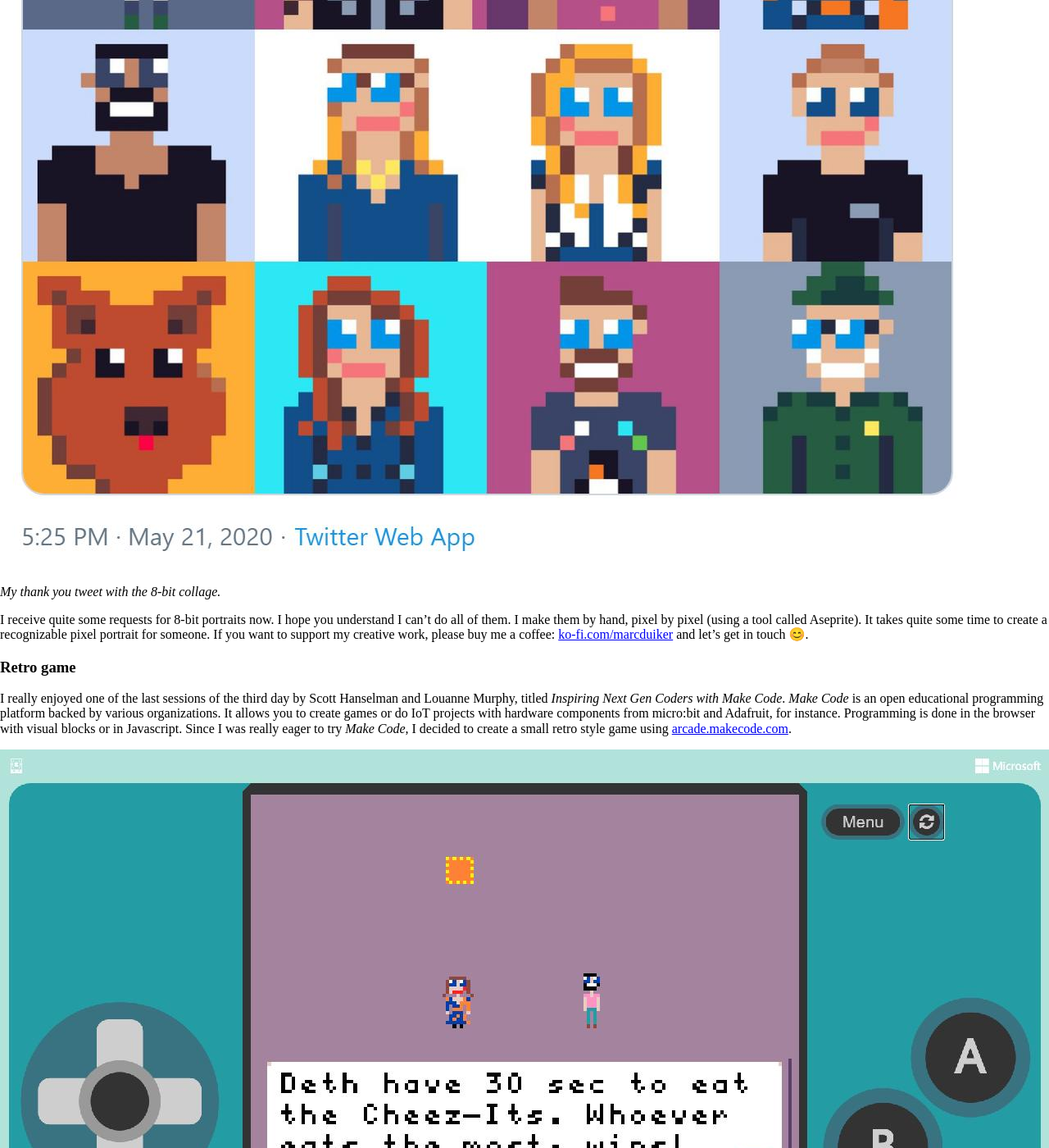
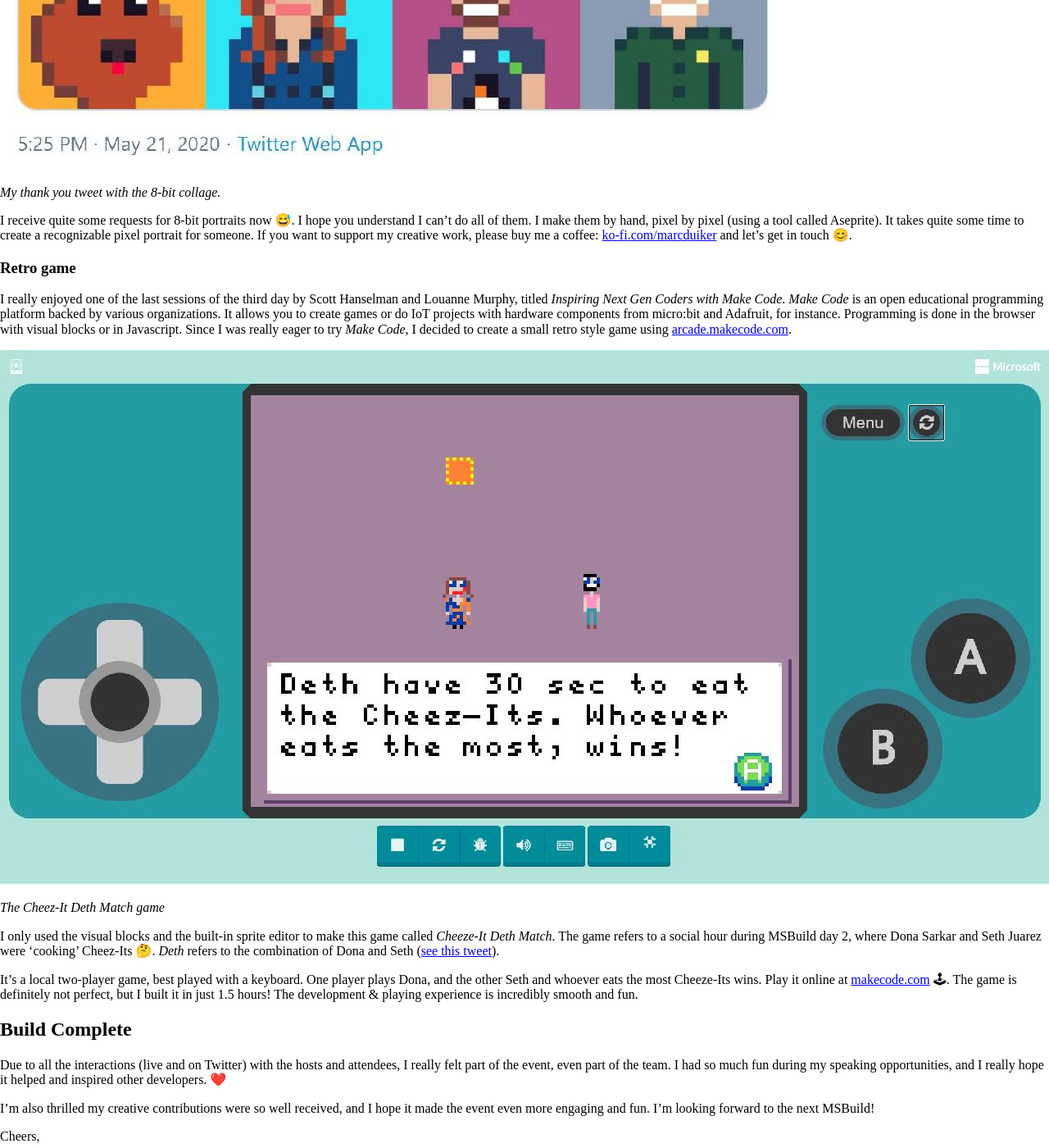
Before and after one commit to marcduiker/marcduiker.github.io, a Jekyll site: the page built from _posts/2020-05-22-msbuild-serverless-community-creativity.md, in a window 1280 px wide and 1400 px high, scrolled down 4618 px. Shown: the whole window at 82% size. Built offline with Jekyll 4.4.1, drawn with Linux system fonts in a browser that asks for light colours; nearby versions of some CDN libraries; some of the changed text lies outside the part shown.

Commit message:
Resized images

```diff
--- a/_posts/2020-05-22-msbuild-serverless-community-creativity.md
+++ b/_posts/2020-05-22-msbuild-serverless-community-creativity.md
@@ -49,18 +49,18 @@
 
 I received lovely responses from everyone 😊. The Microsoft Developer Twitter account did a shout-out with an illustrated & 8-bit version of myself 😂.
 
-![]({{ site.url }}/assets/2020/05/22/illustrated_marc.jpg)
+<img class="u-max-full-width" itemprop="image" src="{{ site.url }}/assets/2020/05/22/illustrated_marc.jpg" alt="Hilarious shout-out from the Microsoft Developer Twitter account">
 
-*Hilarious shout-out from the Microsoft Developer Twitter account*
+*Hilarious shout-out from the Microsoft Developer Twitter account.*
 
 During the final minutes of Build, I even got a shout-out from Dona, Seth, and Christina for this. This really made my day! 🎉😃
 
-![]({{ site.url }}/assets/2020/05/22/twitter_thankyou_message.jpg)
+<img class="u-max-full-width" itemprop="image" src="{{ site.url }}/assets/2020/05/22/twitter_thankyou_message.jpg" alt="My thank you tweet with the 8-bit collage.">
 
 *My thank you tweet with the 8-bit collage.*
 
 
-I receive quite some requests for 8-bit portraits now. I hope you understand I can't do all of them. I make them by hand, pixel by pixel (using a tool called Aseprite). It takes quite some time to create a recognizable pixel portrait for someone. If you want to support my creative work, please buy me a coffee: [ko-fi.com/marcduiker](https://ko-fi.com/marcduiker) and let's get in touch 😊.
+I receive quite some requests for 8-bit portraits now 😅. I hope you understand I can't do all of them. I make them by hand, pixel by pixel (using a tool called Aseprite). It takes quite some time to create a recognizable pixel portrait for someone. If you want to support my creative work, please buy me a coffee: [ko-fi.com/marcduiker](https://ko-fi.com/marcduiker) and let's get in touch 😊.
 
 ### Retro game
 
@@ -73,7 +73,7 @@
 
 I only used the visual blocks and the built-in sprite editor to make this game called _Cheeze-It Deth Match_. The game refers to a social hour during MSBuild day 2, where Dona Sarkar and Seth Juarez were 'cooking' Cheez-Its 🤔. _Deth_ refers to the combination of Dona and Seth ([see this tweet](https://twitter.com/donasarkar/status/1263305140200632321)).
 
-It's a local two-player game, best played with a keyboard. One player plays Dona, and the other Seth and whoever eats the most Cheeze-Its wins. Play it online at [makecode.com](https://makecode.com/_CPJKJtiR5dz4). The game is definitely not perfect, but I built it in just 1.5 hours. The development & playing experience is incredibly smooth and fun.
+It's a local two-player game, best played with a keyboard. One player plays Dona, and the other Seth and whoever eats the most Cheeze-Its wins. Play it online at [makecode.com](https://makecode.com/_CPJKJtiR5dz4) 🕹. The game is definitely not perfect, but I built it in just 1.5 hours! The development & playing experience is incredibly smooth and fun.
 
 ## Build Complete
 
```
Also changed, not shown: assets/2020/05/22/illustrated_marc.jpg, assets/2020/05/22/twitter_thankyou_message.jpg.
